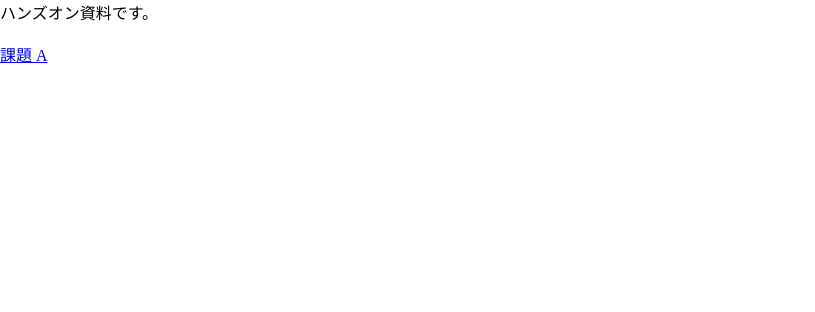
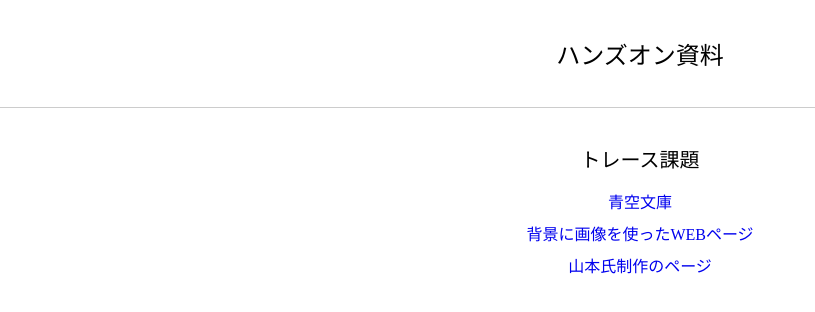
Before and after one commit to hackz-inc/semi-handson, a plain HTML site: page index.html in a window 1280 px wide. Shown: the whole page, without its empty margins (0-815 px from the left). Drawn offline with Linux system fonts and the light colour scheme; some packages are replaced by stand-ins of ours.

Commit message:
add handson assets

```diff
--- /dev/null
+++ b/haikei/style.css
@@ -0,0 +1 @@
+@charset "utf-8";
--- a/index.html
+++ b/index.html
@@ -3,12 +3,21 @@
   <head>
     <meta charset="utf-8">
     <meta name="viewport" content="width=device-width,initial-scale=1.0">
+    <link rel="stylesheet" href="./style.css">
     <link rel="stylesheet" href="https://cdn.rawgit.com/filipelinhares/ress/master/dist/ress.min.css">
     <title>ハンズオン資料</title>
   </head>
   <body>
-    <p>ハンズオン資料です。</p>
-    <br>
-    <a href="./plan_a/index.html">課題 A</a>
+    <header>
+      <h1>ハンズオン資料</h1>
+    </header>
+    <main>
+      <h2>トレース課題</h2>
+      <ul>
+        <li><a href="./aozora">青空文庫</a></li>
+        <li><a href="./haikei">背景に画像を使ったWEBページ</a></li>
+        <li><a href="./by-yamamoto">山本氏制作のページ</a></li>
+      </ul>
+    </main>
   </body>
 </html>
--- /dev/null
+++ b/style.css
@@ -0,0 +1,37 @@
+@charset "utf-8";
+
+header {
+    width: 100%;
+    padding: 36px 0;
+    border-bottom: 1px solid #ccc;
+}
+
+header h1 {
+    font-size: 24px;
+    font-weight: 400;
+    text-align: center;
+}
+
+main {
+    padding: 24px;
+}
+
+main h2 {
+    padding: 12px;
+    font-size: 20px;
+    font-weight: 400;
+    text-align: center;
+}
+
+main ul {
+    list-style: none;
+}
+
+main ul li {
+    padding: 4px;
+    text-align: center;
+}
+
+main ul li a {
+    text-decoration: none;
+}
```
Also changed, not shown: haikei/index.html (added, +16 -0 lines), html-tutorial/padding-margin.html (deleted, +0 -12 lines), html-tutorial/tags.html (deleted, +0 -34 lines), aozora/index.html (renamed from plan_a/index.html), aozora/style.css (renamed from plan_a/style.css), by-yamamoto/index.html (renamed from hinagata/index.html), by-yamamoto/style.css (renamed from hinagata/style.css).
